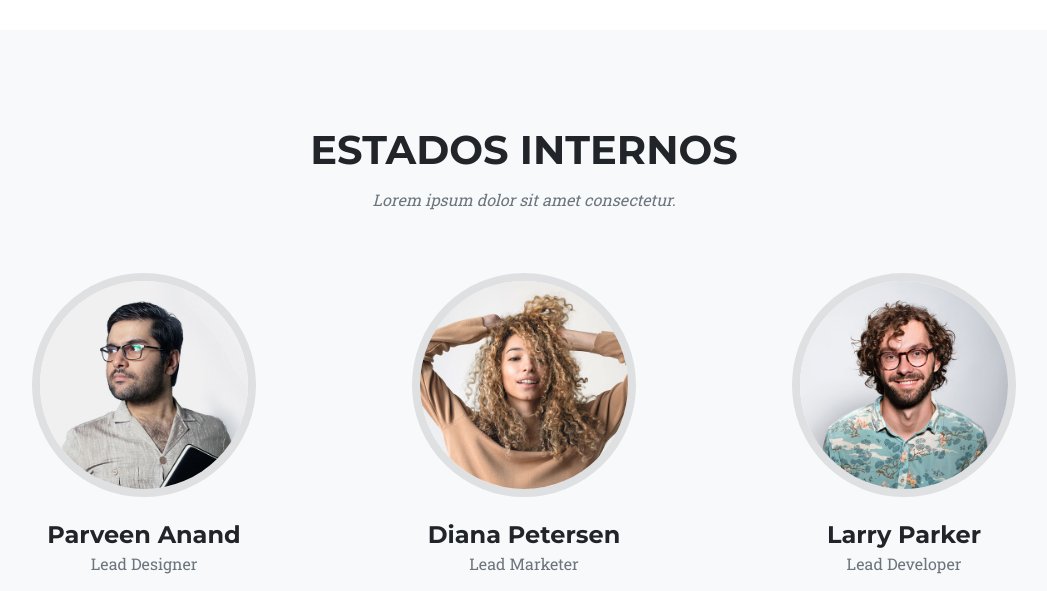
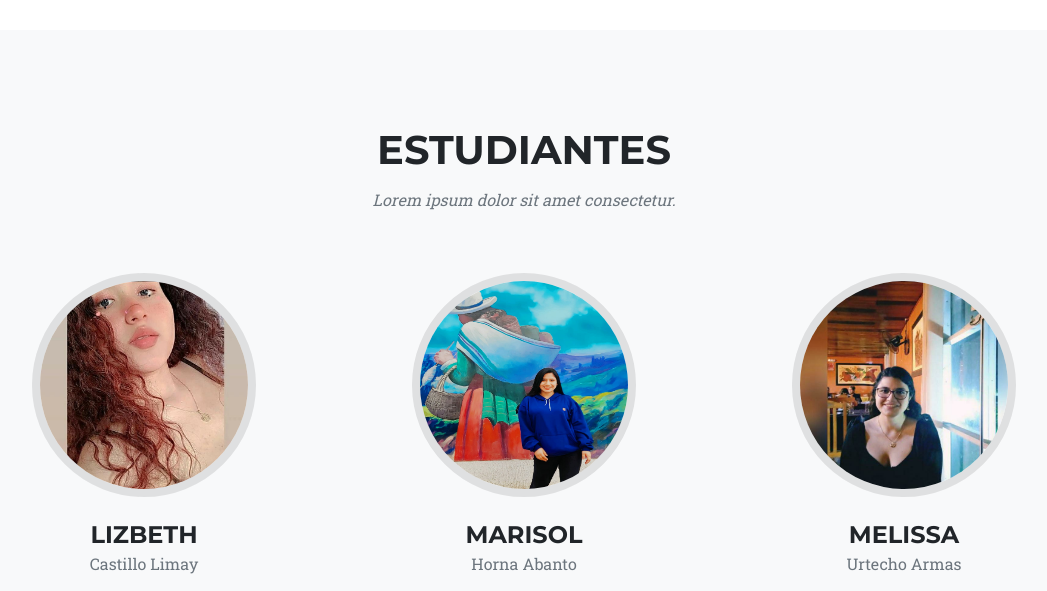
Before and after one commit to AulaTics/Modle, a plain HTML site: page index.html in a window 1280 px wide. Shown: the part 4580-5171 px from the top of the page, without its empty margins (116-1163 px from the left). Drawn offline with nearby package versions, Linux system fonts and the light colour scheme.

Commit message:
Update index.html

```diff
--- a/index.html
+++ b/index.html
@@ -246,15 +246,15 @@ c<!DOCTYPE html>
         <section class="page-section bg-light" id="Team">
             <div class="container">
                 <div class="text-center">
-                    <h2 class="section-heading text-uppercase">Estados internos</h2>
+                    <h2 class="section-heading text-uppercase">ESTUDIANTES</h2>
                     <h3 class="section-subheading text-muted">Lorem ipsum dolor sit amet consectetur.</h3>
                 </div>
                 <div class="row">
                     <div class="col-lg-4">
                         <div class="team-member">
-                            <img class="mx-auto rounded-circle" src="assets/img/team/1.jpg" alt="..." />
-                            <h4>Parveen Anand</h4>
-                            <p class="text-muted">Lead Designer</p>
+                            <img class="mx-auto rounded-circle" src="assets/img/team/1 Liz.jpeg" alt="..." />
+                            <h4>LIZBETH</h4>
+                            <p class="text-muted">Castillo Limay</p>
                             <a class="btn btn-dark btn-social mx-2" href="#!" aria-label="Parveen Anand Twitter Profile"><i class="fab fa-twitter"></i></a>
                             <a class="btn btn-dark btn-social mx-2" href="#!" aria-label="Parveen Anand Facebook Profile"><i class="fab fa-facebook-f"></i></a>
                             <a class="btn btn-dark btn-social mx-2" href="#!" aria-label="Parveen Anand LinkedIn Profile"><i class="fab fa-linkedin-in"></i></a>
@@ -262,9 +262,9 @@ c<!DOCTYPE html>
                     </div>
                     <div class="col-lg-4">
                         <div class="team-member">
-                            <img class="mx-auto rounded-circle" src="assets/img/team/2.jpg" alt="..." />
-                            <h4>Diana Petersen</h4>
-                            <p class="text-muted">Lead Marketer</p>
+                            <img class="mx-auto rounded-circle" src="assets/img/team/2 Mary.jpeg" alt="..." />
+                            <h4>MARISOL</h4>
+                            <p class="text-muted">Horna Abanto</p>
                             <a class="btn btn-dark btn-social mx-2" href="#!" aria-label="Diana Petersen Twitter Profile"><i class="fab fa-twitter"></i></a>
                             <a class="btn btn-dark btn-social mx-2" href="#!" aria-label="Diana Petersen Facebook Profile"><i class="fab fa-facebook-f"></i></a>
                             <a class="btn btn-dark btn-social mx-2" href="#!" aria-label="Diana Petersen LinkedIn Profile"><i class="fab fa-linkedin-in"></i></a>
@@ -272,9 +272,9 @@ c<!DOCTYPE html>
                     </div>
                     <div class="col-lg-4">
                         <div class="team-member">
-                            <img class="mx-auto rounded-circle" src="assets/img/team/3.jpg" alt="..." />
-                            <h4>Larry Parker</h4>
-                            <p class="text-muted">Lead Developer</p>
+                            <img class="mx-auto rounded-circle" src="assets/img/team/3 Meli.jpeg" alt="..." />
+                            <h4>MELISSA</h4>
+                            <p class="text-muted">Urtecho Armas</p>
                             <a class="btn btn-dark btn-social mx-2" href="#!" aria-label="Larry Parker Twitter Profile"><i class="fab fa-twitter"></i></a>
                             <a class="btn btn-dark btn-social mx-2" href="#!" aria-label="Larry Parker Facebook Profile"><i class="fab fa-facebook-f"></i></a>
                             <a class="btn btn-dark btn-social mx-2" href="#!" aria-label="Larry Parker LinkedIn Profile"><i class="fab fa-linkedin-in"></i></a>
```
